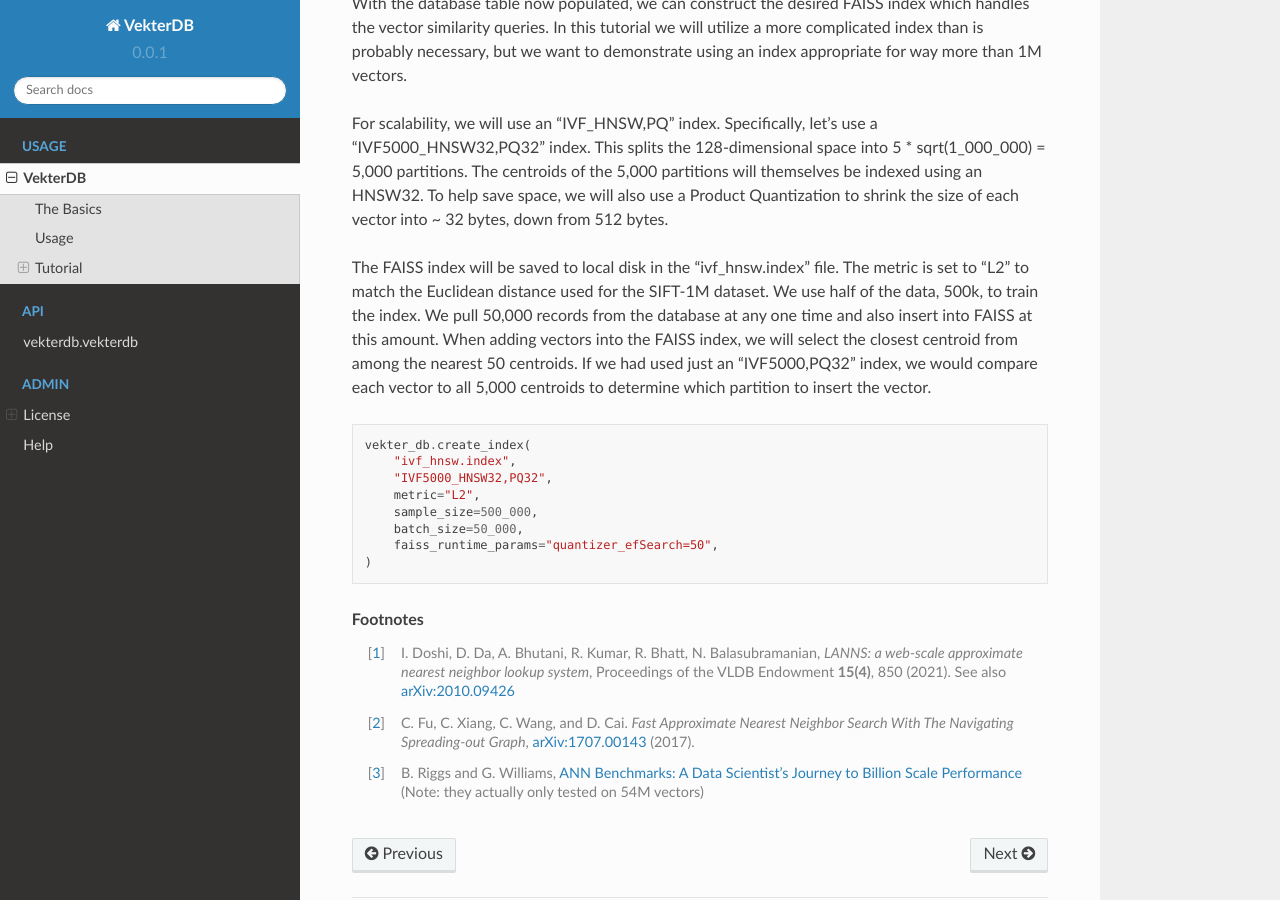
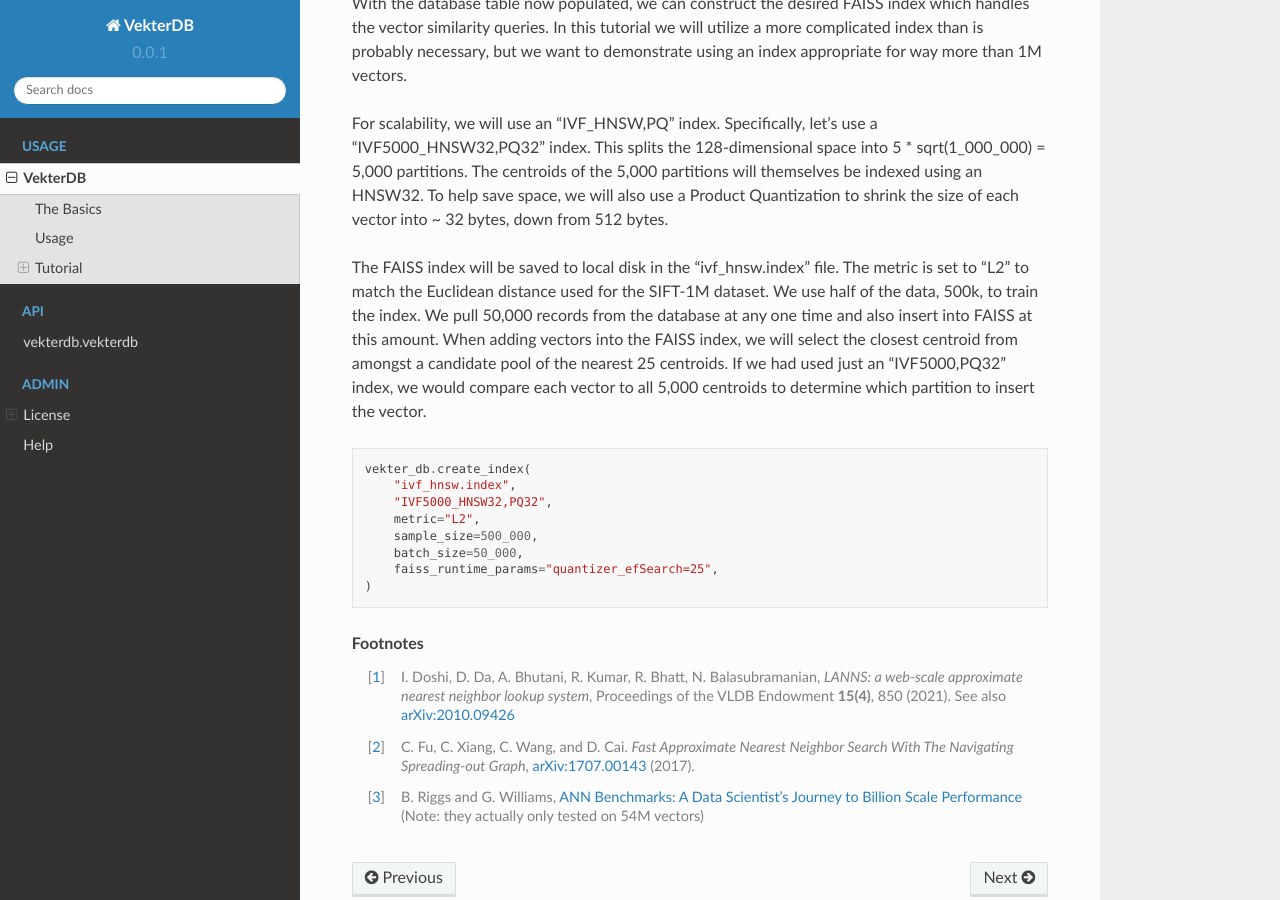
Before and after one commit to mhendrey/vekterdb, a Sphinx documentation site: the page built from docs/source/vekterdb.rst, in a window 1280 px wide and 900 px high, scrolled down 2921 px. Built offline with Sphinx 7.4.7 and the Read the Docs theme 2.0.0, drawn with Linux system fonts in a browser that asks for light colours.

Commit message:
Update vekterdb.rst - Tutorial - Create Index
Just tweaked the quantizer_efSearch from 50 -> 25.

```diff
--- a/docs/source/vekterdb.rst
+++ b/docs/source/vekterdb.rst
@@ -161,9 +161,10 @@ The FAISS index will be saved to local disk in the "ivf_hnsw.index" file. The me
 is set to "L2" to match the Euclidean distance used for the SIFT-1M dataset. We use
 half of the data, 500k, to train the index. We pull 50,000 records from the database
 at any one time and also insert into FAISS at this amount. When adding vectors into
-the FAISS index, we will select the closest centroid from among the nearest 50
-centroids. If we had used just an "IVF5000,PQ32" index, we would compare each vector
-to all 5,000 centroids to determine which partition to insert the vector.
+the FAISS index, we will select the closest centroid from amongst a candidate pool
+of the nearest 25 centroids. If we had used just an "IVF5000,PQ32" index, we would
+compare each vector to all 5,000 centroids to determine which partition to insert
+the vector.
 
 ::
 
@@ -173,7 +174,7 @@ to all 5,000 centroids to determine which partition to insert the vector.
         metric="L2",
         sample_size=500_000,
         batch_size=50_000,
-        faiss_runtime_params="quantizer_efSearch=50",
+        faiss_runtime_params="quantizer_efSearch=25",
     )
 
 
```
